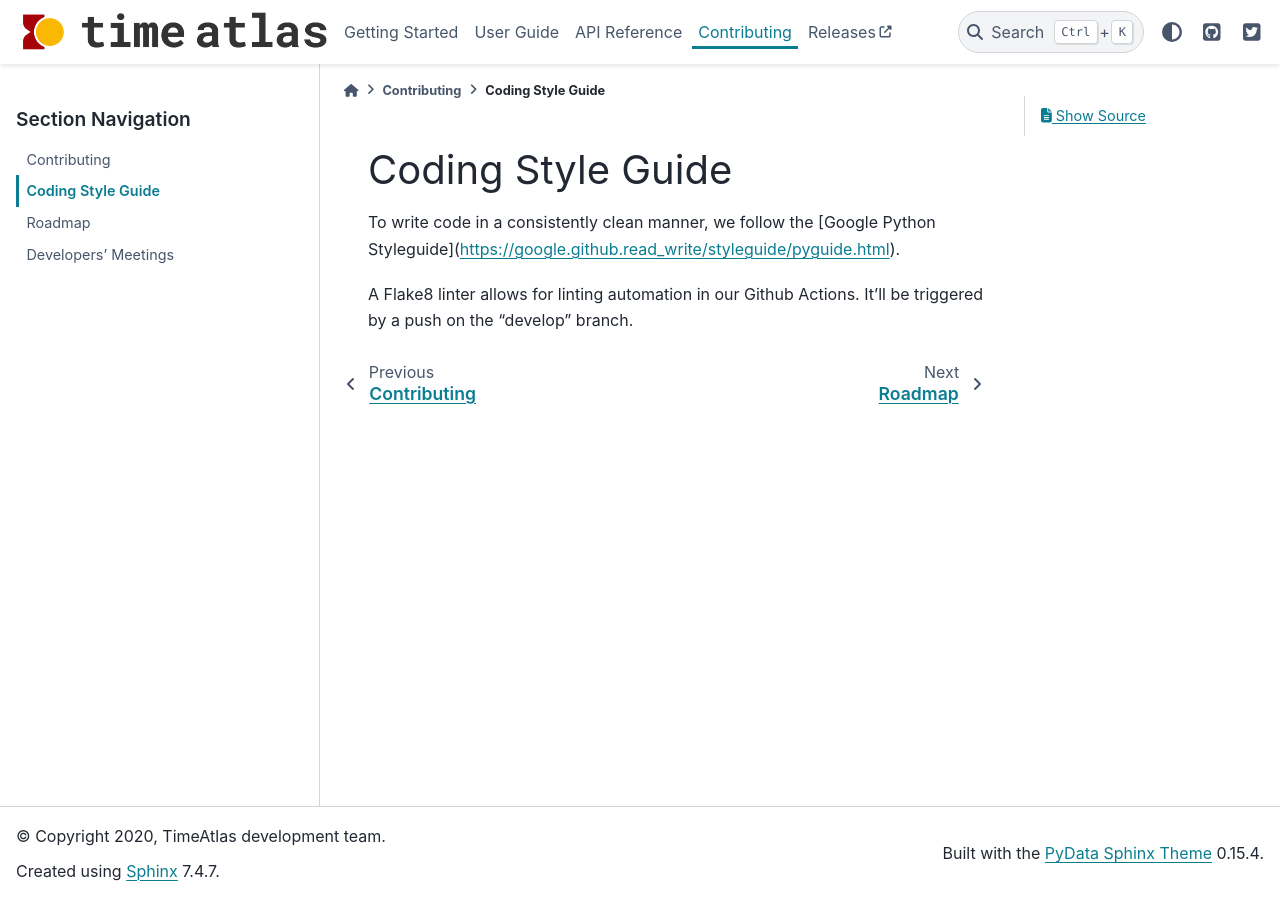
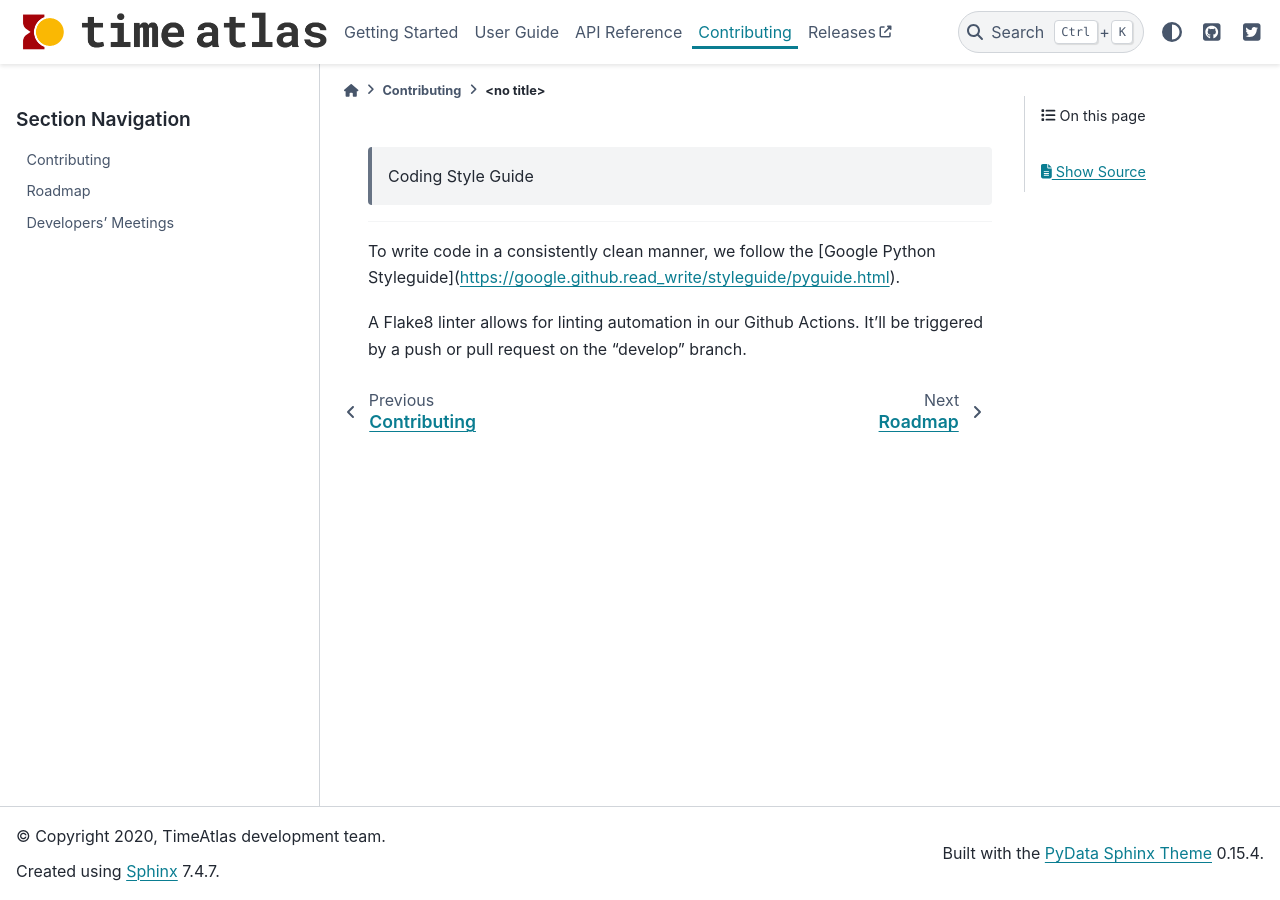
Before and after one commit to timeatlas-dev/timeatlas, a Sphinx documentation site: the page built from docs/contributing/coding_style_guide.rst, in a window 1280 px wide. Built offline with Sphinx 7.4.7 and the PyData theme 0.15.4, drawn with Linux system fonts in a browser that asks for light colours; pages that are not in the unit, such as notebooks, are missing from menus.

Commit message:
fixing minor typos

```diff
--- a/docs/contributing/coding_style_guide.rst
+++ b/docs/contributing/coding_style_guide.rst
@@ -1,8 +1,8 @@
-Coding Style Guide
+ Coding Style Guide
 ==================
 
 To write code in a consistently clean manner, we follow the
 [Google Python Styleguide](https://google.github.read_write/styleguide/pyguide.html).
 
 A Flake8 linter allows for linting automation in our Github Actions. It'll be
-triggered by a push on the "develop" branch.
+triggered by a push or pull request on the "develop" branch.
--- a/docs/contributing/contributing.rst
+++ b/docs/contributing/contributing.rst
@@ -1,7 +1,7 @@
 Contributing
 ============
 
-As always in open source projects, contributions are welcome. Here are a few
+As always in open source projects, contributions are very welcome. Here are a few
 ways to do it:
 
 Work on existing issues
```
